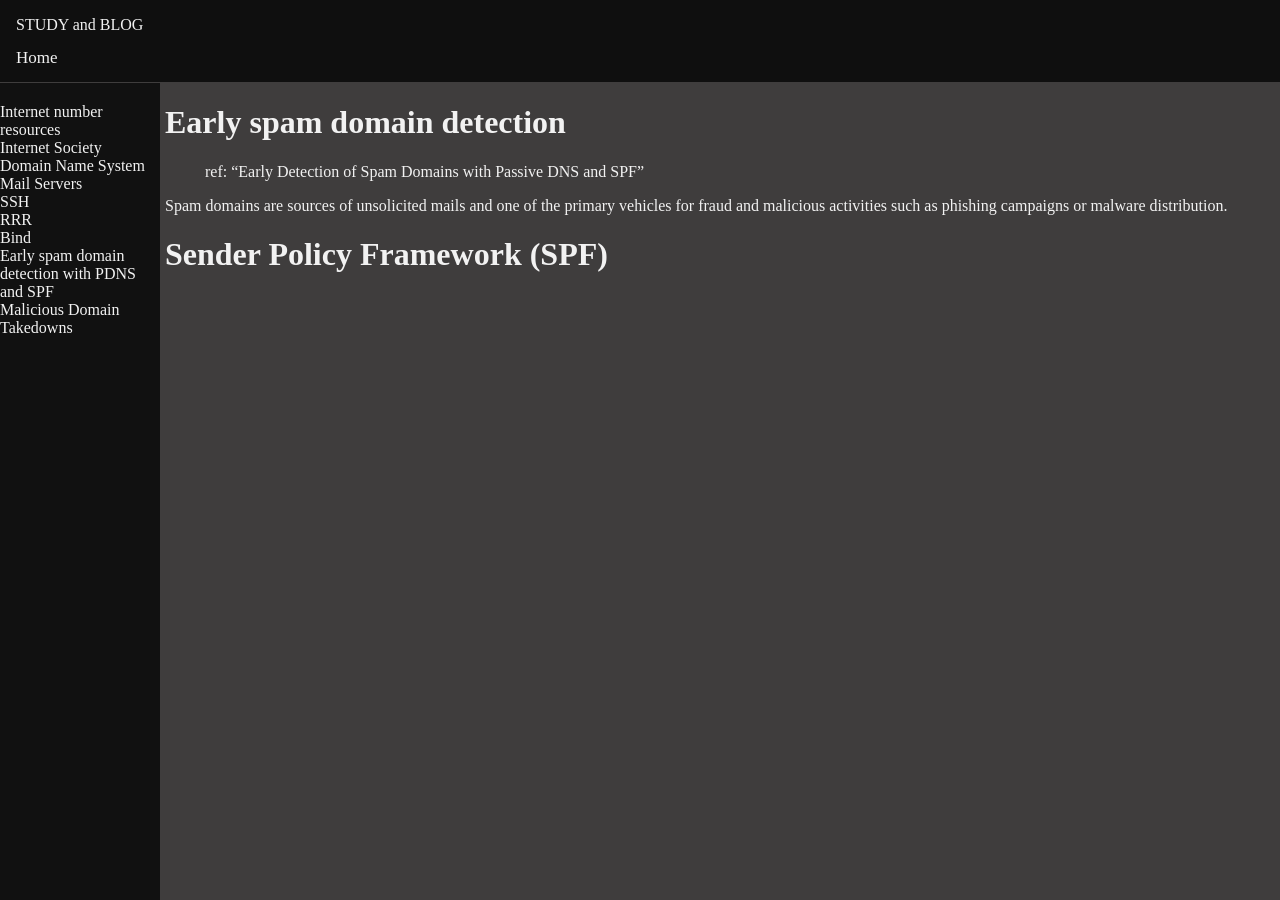
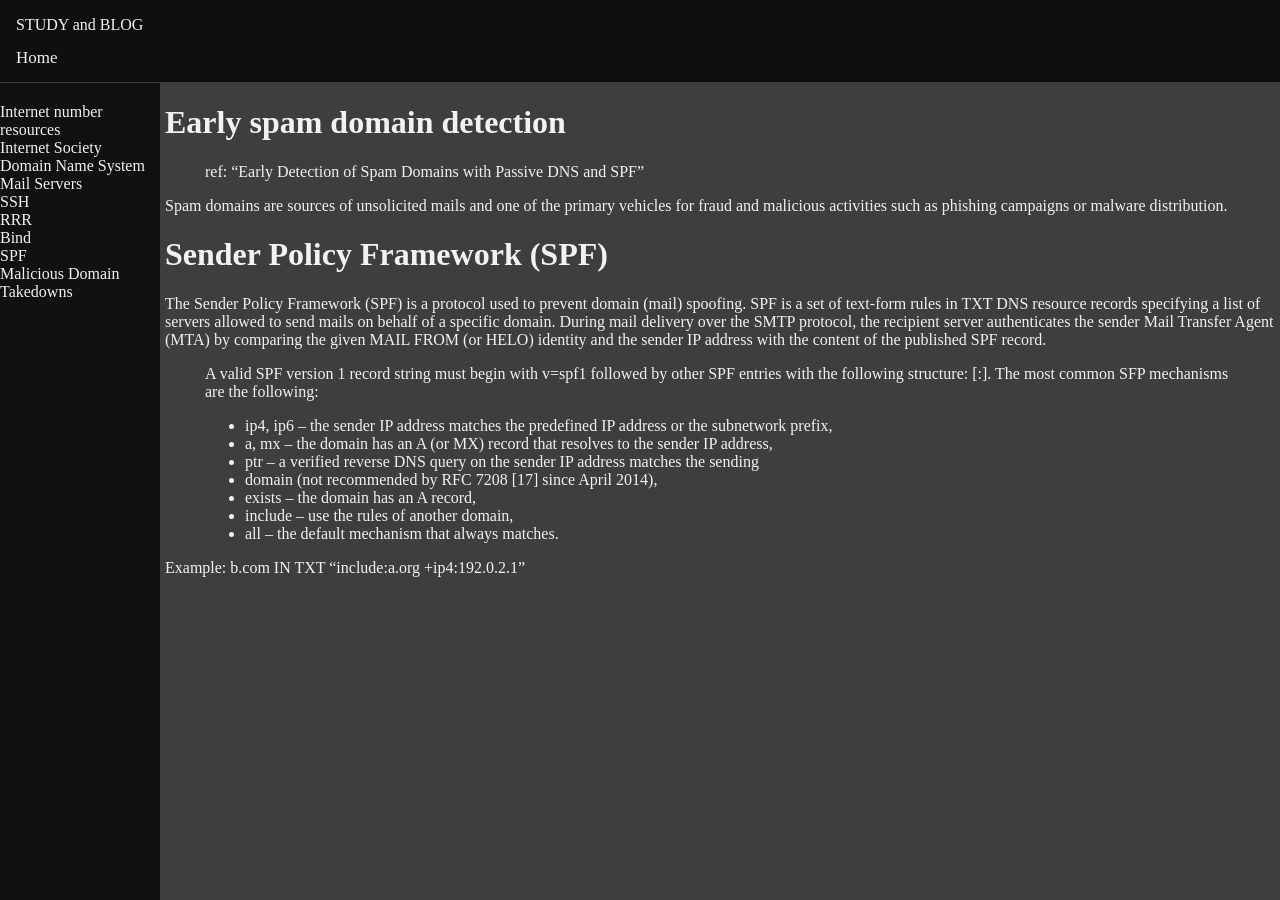
Before and after one commit to JanjuaArsh/StudyAndBlog, a Jekyll site: the page built from _networking/EarlySpamDomainDetection.md, in a window 1280 px wide. Built offline with Jekyll 4.4.1, drawn with Linux system fonts in a browser that asks for light colours.

Commit message:
spf changes

```diff
--- a/_networking/EarlySpamDomainDetection.md
+++ b/_networking/EarlySpamDomainDetection.md
@@ -1,6 +1,6 @@
 ---
 layout: post
-title:  "Early spam domain detection with PDNS and SPF"
+title:  "SPF"
 date:   2024-04-11
 order: 8
 ---
@@ -13,3 +13,23 @@ the primary vehicles for fraud and malicious activities such as phishing
 campaigns or malware distribution.
 
 # Sender Policy Framework (SPF)
+The Sender Policy Framework (SPF) is a protocol used to prevent domain
+(mail) spoofing.
+SPF is a set of text-form rules in TXT DNS resource records specifying a list of servers
+allowed to send mails on behalf of a specific domain. During mail delivery over
+the SMTP protocol, the recipient server authenticates the sender Mail Transfer Agent (MTA) by comparing the given MAIL FROM (or HELO) identity and the
+sender IP address with the content of the published SPF record.
+> A valid SPF version 1 record string must begin with v=spf1 followed by other
+SPF entries with the following structure: <qualifier><mechanism>[:<target>].
+The most
+common SFP mechanisms are the following:
+- ip4, ip6 – the sender IP address matches the predefined IP address or the
+subnetwork prefix,
+- a, mx – the domain has an A (or MX) record that resolves to the sender IP address,
+- ptr – a verified reverse DNS query on the sender IP address matches the sending
+- domain (not recommended by RFC 7208 [17] since April 2014),
+- exists – the domain has an A record,
+- include – use the rules of another domain,
+- all – the default mechanism that always matches.
+
+Example: b.com IN TXT “include:a.org +ip4:192.0.2.1”
```
